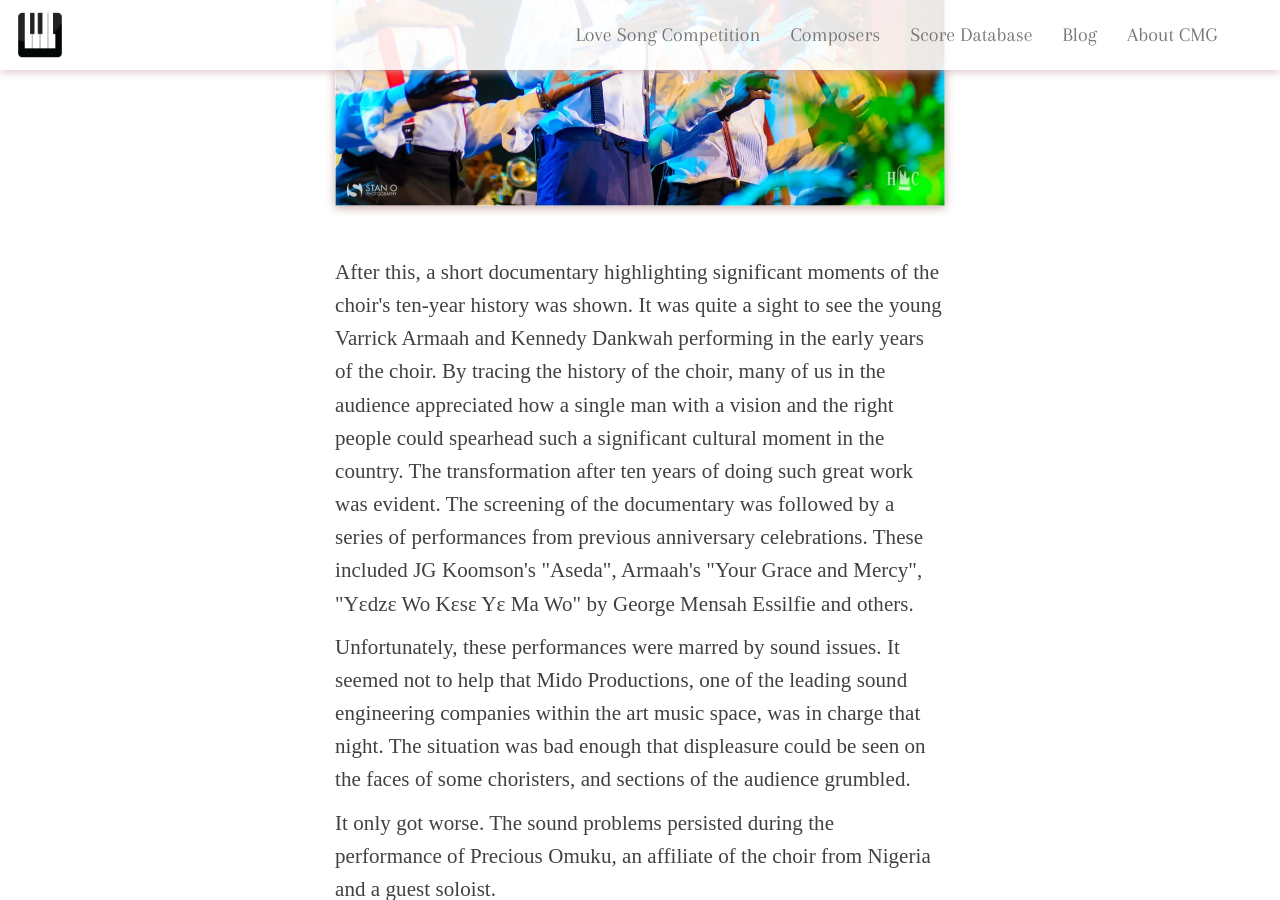
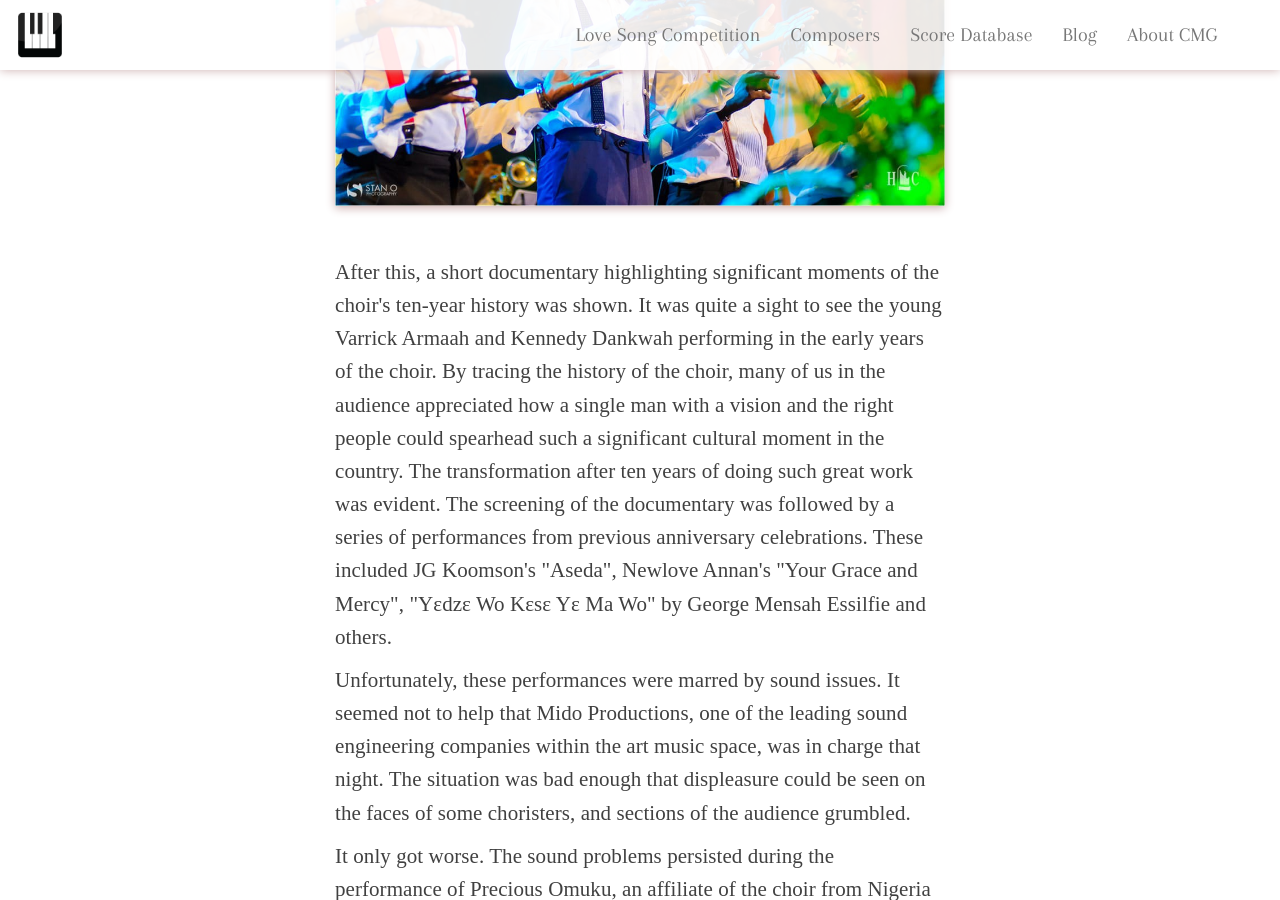
Before and after one commit to choralmusicghana/choralmusicghana.github.io, a Jekyll site: the page built from _posts/2017-11-05-review-nyame-ye-concert.html, in a window 1280 px wide and 900 px high, scrolled down 2013 px. Built offline with Jekyll 4.4.1, drawn with Linux system fonts in a browser that asks for light colours; nearby versions of some CDN libraries; some web fonts are replaced; comment, search, counter and statistics services are not loaded.

Commit message:
Fix wrong attribution of Your Grace and Mercy

```diff
--- a/_posts/2017-11-05-review-nyame-ye-concert.html
+++ b/_posts/2017-11-05-review-nyame-ye-concert.html
@@ -30,7 +30,7 @@ published: true
     <img class="img-responsive" src="/img/posts/nyc4.jpg" alt="{{page.title}} {{page.description}}">
 </div>
 <p>
-	After this, a short documentary highlighting significant moments of the choir's ten-year history was shown. It was quite a sight to see the young Varrick Armaah and Kennedy Dankwah performing in the early years of the choir. By tracing the history of the choir, many of us in the audience appreciated how a single man with a vision and the right people could spearhead such a significant cultural moment in the country. The transformation after ten years of doing such great work was evident. The screening of the documentary was followed by a series of performances from previous anniversary celebrations. These included JG Koomson's "Aseda", Armaah's "Your Grace and Mercy", "Yɛdzɛ Wo Kɛsɛ Yɛ Ma Wo" by George Mensah Essilfie and others.
+	After this, a short documentary highlighting significant moments of the choir's ten-year history was shown. It was quite a sight to see the young Varrick Armaah and Kennedy Dankwah performing in the early years of the choir. By tracing the history of the choir, many of us in the audience appreciated how a single man with a vision and the right people could spearhead such a significant cultural moment in the country. The transformation after ten years of doing such great work was evident. The screening of the documentary was followed by a series of performances from previous anniversary celebrations. These included JG Koomson's "Aseda", Newlove Annan's "Your Grace and Mercy", "Yɛdzɛ Wo Kɛsɛ Yɛ Ma Wo" by George Mensah Essilfie and others.
 </p>
 <p>
 	Unfortunately, these performances were marred by sound issues. It seemed not to help that Mido Productions, one of the leading sound engineering companies within the art music space, was in charge that night. The situation was bad enough that displeasure could be seen on the faces of some choristers, and sections of the audience grumbled.
```
